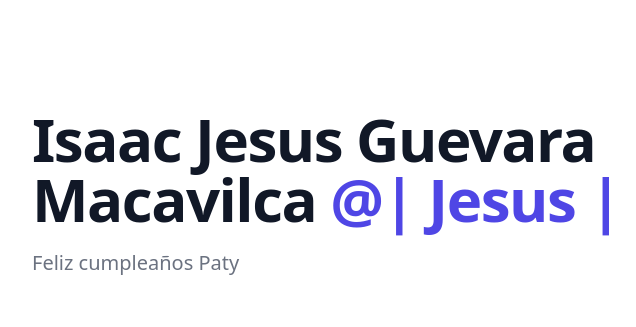
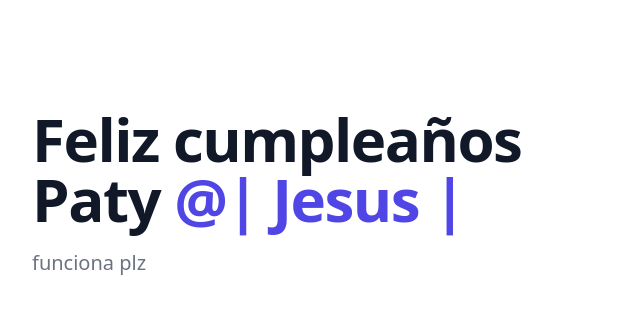
Before and after one commit to DSBarryAllen/laanding-page, a website: page src/index.html in a window 1280 px wide. Shown: the part 67-394 px from the top of the page, 0-636 px from the left. Drawn offline with nearby package versions, Linux system fonts and the light colour scheme; no server answers.

Commit message:
preparando el proyec

```diff
--- a/src/index.html
+++ b/src/index.html
@@ -39,12 +39,12 @@
         <main class="mt-10 mx-auto max-w-7xl px-4 sm:mt-12 sm:px-6 md:mt-16 lg:mt-20 lg:px-8 xl:mt-28">
           <div class="sm:text-center lg:text-left">
             <h1 class="text-4xl tracking-tight font-extrabold text-gray-900 sm:text-5xl md:text-6xl">
-              <span class="block xl:inline">Isaac Jesus Guevara Macavilca</span>
+              <span class="block xl:inline">Feliz cumpleaños Paty</span>
               <span class="block text-indigo-600 xl:inline">@| Jesus |</span>
             </h1>
             <p
               class="mt-3 text-base text-gray-500 sm:mt-5 sm:text-lg sm:max-w-xl sm:mx-auto md:mt-5 md:text-xl lg:mx-0">
-              Feliz cumpleaños Paty
+              funciona plz
             </p>
           </div>
         </main>
```
